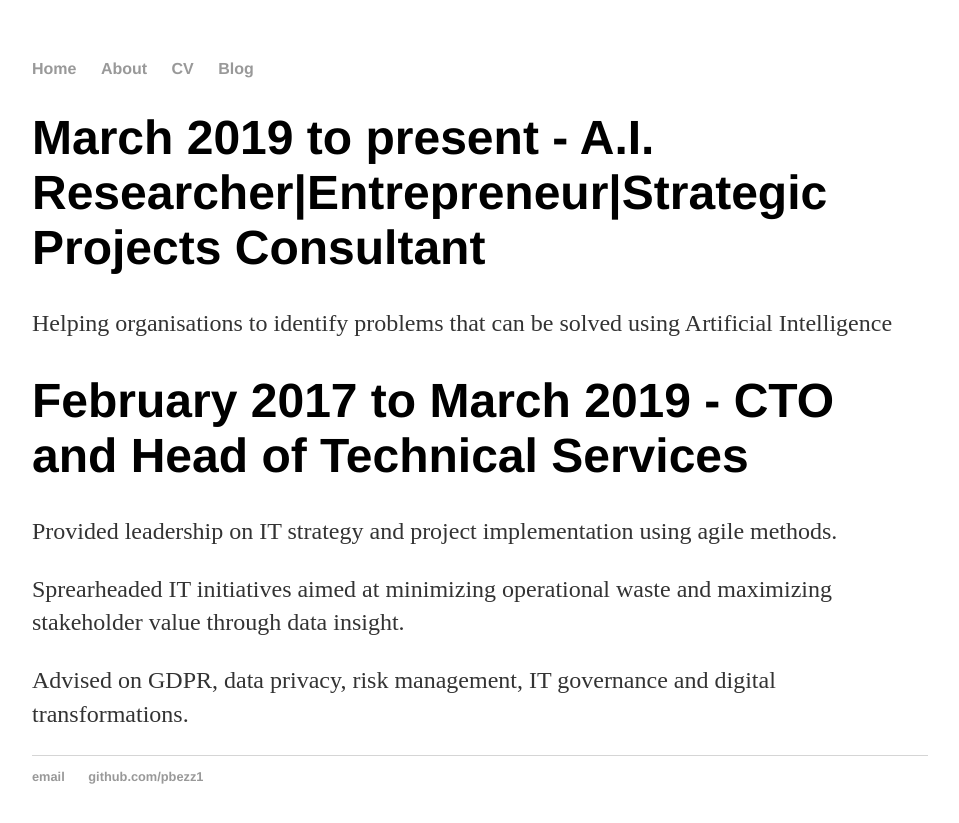
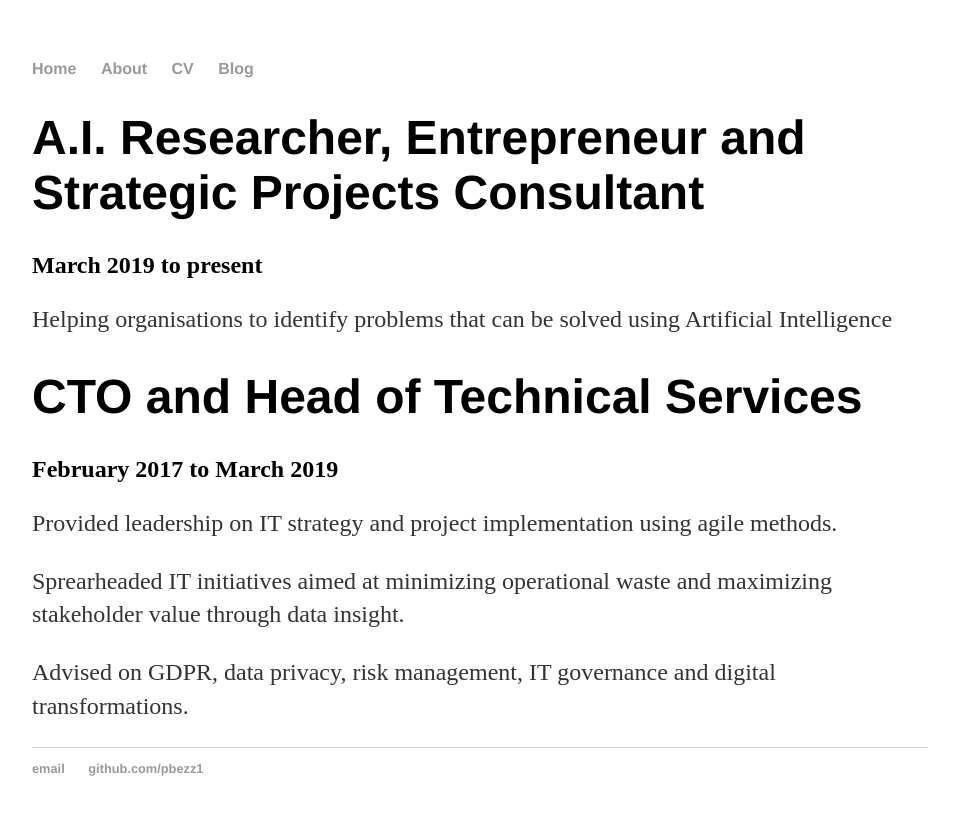
Before and after one commit to pbezz1/pbezz1.github.io, a Jekyll site: the page built from cv/index.html, in a window 1280 px wide. Shown: the top 823 px of the page, without its empty margins (160-1119 px from the left). Built offline with Jekyll 4.4.1, drawn with Linux system fonts in a browser that asks for light colours.

Commit message:
Update index.html

```diff
--- a/cv/index.html
+++ b/cv/index.html
@@ -4,11 +4,13 @@ title: "Resume"
 ---
 
 <div class="blurb">
-	<h1>March 2019 to present - A.I. Researcher|Entrepreneur|Strategic Projects Consultant </h1>
+	<h1>A.I. Researcher, Entrepreneur and Strategic Projects Consultant </h1>
+	<h2>March 2019 to present</h2>
   <p>Helping organisations to identify problems that can be solved using Artificial Intelligence</p>
 
-  <h1>February 2017 to March 2019 - CTO and Head of Technical Services</h1>
-  <p>Provided leadership on IT strategy and project implementation using agile methods.</p>
+  <h1>CTO and Head of Technical Services</h1>
+	<h2>February 2017 to March 2019</h2>
+	<p>Provided leadership on IT strategy and project implementation using agile methods.</p>
   <p>Sprearheaded IT initiatives aimed at minimizing operational waste and maximizing stakeholder value through data insight.</p>
   <p>Advised on GDPR, data privacy, risk management, IT governance and digital transformations.</p>
 
```
